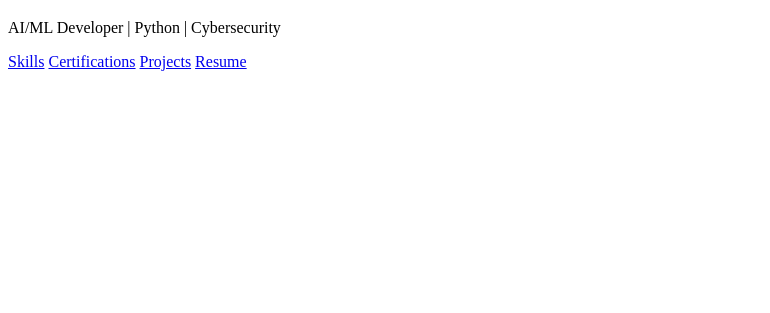
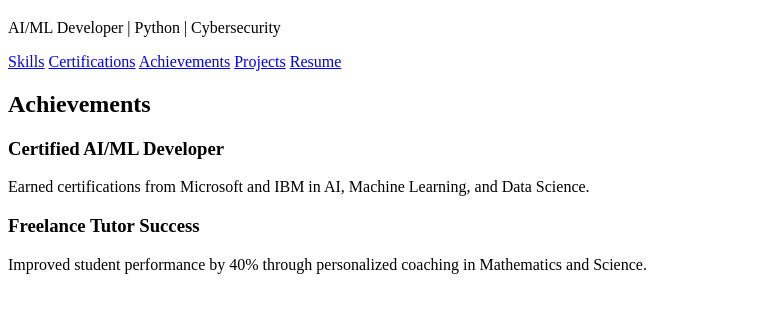
Before and after one commit to GauravKanwasi/resume, a plain HTML site: page index.html in a window 1280 px wide. Shown: the part 227-540 px from the top of the page, without its empty margins (0-770 px from the left). Drawn offline with Linux system fonts and the light colour scheme.

Commit message:
Update index.html

```diff
--- a/index.html
+++ b/index.html
@@ -8,7 +8,6 @@
 </head>
 <body>
     <header>
-        <!-- Add your profile photo here -->
         <div class="profile-picture">
             <img src="images/profile.jpg" alt="Gaurav Singh">
         </div>
@@ -17,10 +16,28 @@
         <nav>
             <a href="#skills">Skills</a>
             <a href="#certifications">Certifications</a>
+            <a href="#achievements">Achievements</a>
             <a href="#projects">Projects</a>
             <a href="#resume">Resume</a>
         </nav>
     </header>
-    <!-- Rest of your code remains the same -->
+
+    <!-- Existing sections (summary, skills, certifications) -->
+
+    <!-- Add Achievements Section -->
+    <section id="achievements">
+        <h2>Achievements</h2>
+        <div class="achievement">
+            <h3>Certified AI/ML Developer</h3>
+            <p>Earned certifications from Microsoft and IBM in AI, Machine Learning, and Data Science.</p>
+        </div>
+        <div class="achievement">
+            <h3>Freelance Tutor Success</h3>
+            <p>Improved student performance by 40% through personalized coaching in Mathematics and Science.</p>
+        </div>
+        <!-- Add more achievements -->
+    </section>
+
+    <!-- Rest of your code -->
 </body>
 </html>
```
